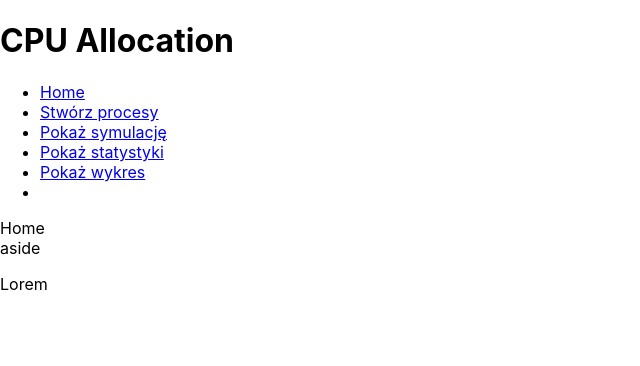
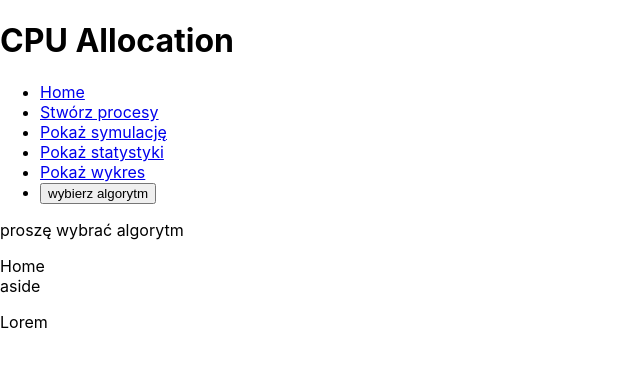
Before and after one commit to NowakKamil30/CPU-allocation, a React (Create React App) app: page / in a window 1280 px wide. Shown: the top 366 px of the page, without its empty margins (0-640 px from the left). Built offline with nearby package versions, Linux system fonts and the light colour scheme.

Commit message:
edit nav.js

```diff
--- a/src/layouts/Nav.js
+++ b/src/layouts/Nav.js
@@ -1,7 +1,10 @@
 import React from 'react';
 import {NavLink} from "react-router-dom";
-
-const Nav = ()=> {
+import {connect} from "react-redux";
+import {showAlgorithmList} from "../actions/index";
+import AlgorithmList from "../components/AlgorithmList";
+import Button from "../components/Button";
+const Nav = ({showAlgorithmList})=> {
     return(
         <nav className="navigation">
             <ul className="navigation__list">
@@ -21,10 +24,16 @@ const Nav = ()=> {
                     <NavLink to="/showChart" exact activeClassName="navigation__link--active" className="navigation__link">Pokaż wykres</NavLink>
                 </li>
                 <li>
-
+                    <Button onClick = {()=>{showAlgorithmList()}}text="wybierz algorytm"/>
                 </li>
             </ul>
+                <AlgorithmList/>
         </nav>
     )
 }
-export default Nav;
+const mapStateToProps = state =>{
+    return{
+
+    }
+}
+export default connect(mapStateToProps,{showAlgorithmList})(Nav);
```
